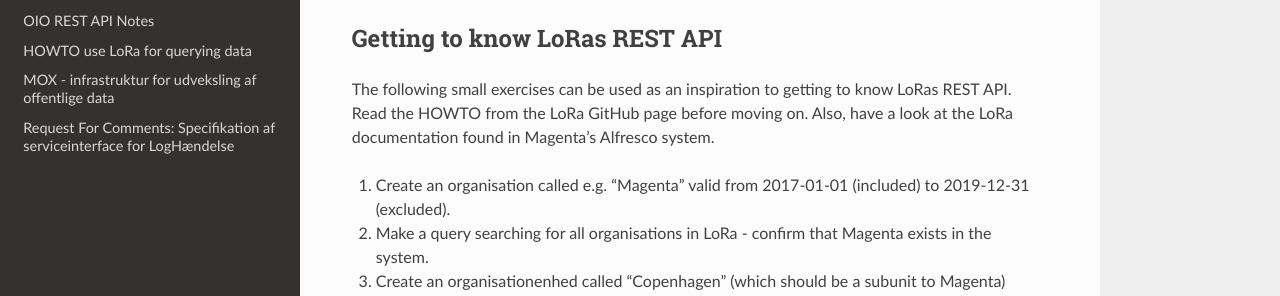
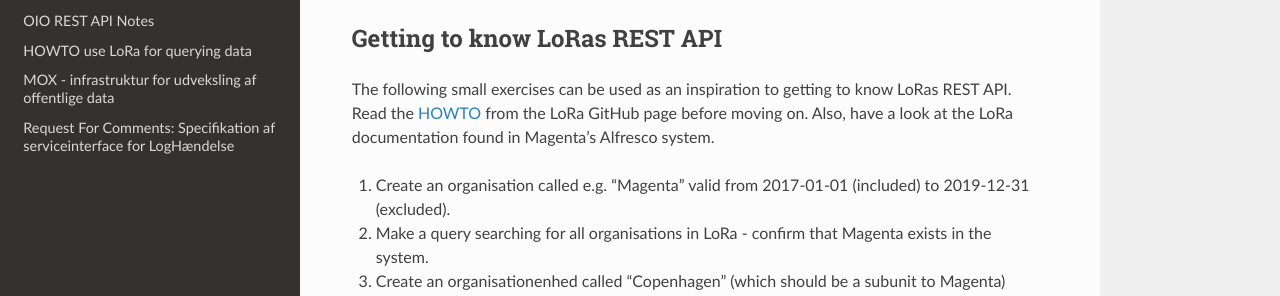
Before and after one commit to magenta-aps/mox, a Sphinx documentation site: the page built from doc/REST_API_getting-started.rst, in a window 1280 px wide and 900 px high, scrolled down 2984 px. Shown: the part 178-474 px from the top of the window. Built offline with Sphinx 7.4.7 and the Read the Docs theme 2.0.0, drawn with Linux system fonts in a browser that asks for light colours; part of the change alters nothing that is shown; some of the changed text lies outside the part shown.

```diff
--- a/doc/REST_API_getting-started.rst
+++ b/doc/REST_API_getting-started.rst
@@ -58,7 +58,8 @@ and SSH back in::
 
 Installing and configuring LoRa
 -------------------------------
-Following the instructions on the LoRa GitHub site we can install LoRa
+Following the instructions on the
+`LoRa GitHub site <https://github.com/magenta-aps/mox>`_ we can install LoRa
 (use the development branch) in our Linux container in the following way::
 
   $ sudo apt install git
@@ -150,8 +151,10 @@ which should give a JSON response like::
 Getting to know LoRas REST API
 ------------------------------
 The following small exercises can be used as an inspiration to getting to know
-LoRas REST API. Read the HOWTO from the LoRa GitHub page before moving on.
-Also, have a look at the LoRa documentation found in Magenta’s Alfresco system.
+LoRas REST API. Read the
+`HOWTO <https://github.com/magenta-aps/mox/blob/master/doc/LoRa_HOWTO.rst>`_
+from the LoRa GitHub page before moving on. Also, have a look at the LoRa
+documentation found in Magenta’s Alfresco system.
 
 1. Create an organisation called e.g. “Magenta” valid from 2017-01-01
    (included) to 2019-12-31 (excluded).
```
